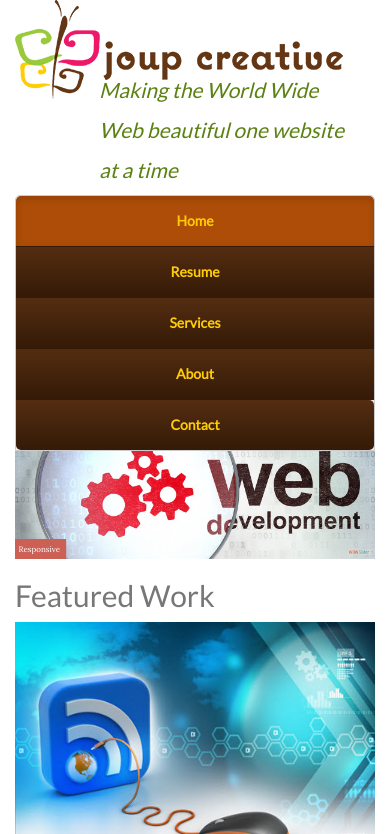
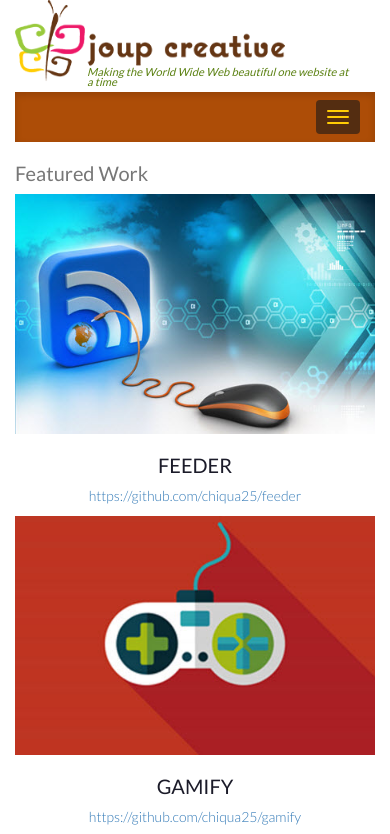
Before and after one commit to chiqua25/joup-creative, a plain HTML site: page index.html in a window 390 px wide. Shown: the top 834 px of the page. Drawn offline with Linux system fonts and the light colour scheme.

Commit message:
added responsive for different viewport sizes

```diff
--- /dev/null
+++ b/css/portfolio-small.css
@@ -0,0 +1,22 @@
+p.title {
+  padding: 0 20px 0 72px;
+  font-size: 0.7em;
+  line-height: 0.9em;
+  margin: -15px 0 5px 0;
+}
+.header-logo {
+	margin: 0;
+	width: 75%;
+}
+#wowslider-container0 {
+	display: none;
+}
+.nav-justified > li:last-child > a {
+  border-radius: 0 0 5px 5px;
+}
+.text-medium a {
+  font-size: 1em;
+}
+.h2, h2 {
+  font-size: 20px;
+}
--- a/css/style.css
+++ b/css/style.css
@@ -39,7 +39,6 @@ p.title {
 .text-large {
  	font-size: 3em;
  }
-
 
 .nav-justified {
   background-color: #eee;
@@ -83,6 +82,12 @@ p.title {
 }
 
 @media (min-width: 768px) {
+  .h2, h2 {
+    font-size: 25px;
+  }
+  .text-medium a {
+    font-size: 1em;
+  }
   .nav-justified {
     max-height: 52px;
   }
@@ -120,12 +125,97 @@ p.title {
   }
 }
 
+
+
+/* Responsive: small mobile devices */
+@media screen and (max-width: 500px) {
+  p.title {
+    padding: 0 20px 0 72px;
+    font-size: 0.8em;
+    color: #5b8112;
+    line-height: 0.9em;
+    margin: -15px 0 5px 0;
+    font-family: 'Lato',sans-serif;
+    font-style: italic;
+  }
+  .header-logo {
+    margin: 0;
+    width: 75%;
+  }
+  .nav-justified > li:last-child > a {
+    border-radius: 0 0 5px 5px;
+  }
+  .text-medium a {
+    font-size: 1em;
+  }
+  .h2, h2 {
+    font-size: 20px;
+  }
+}
+
+@media only screen and (min-width:501px) and (max-width: 767px) {
+  p.title {
+    padding: 0 20px 0 84px;
+    font-size: 0.9em;
+    color: #5b8112;
+    line-height: 1.9em;
+    margin: -20px 0 5px 0;
+    font-family: 'Lato',sans-serif;
+    font-style: italic;
+  }
+  .featured-work {
+    width:50%;
+  }
+  .text-medium a {
+    font-size: 1em;
+  }
+  .h2, h2 {
+    font-size: 25px;
+  }
+}
+
+@media screen and (max-width: 767px) {
+  #wowslider-container0 {
+    display: none !important;
+  }
+  .navbar-toggle {
+    position: relative;
+    float: right;
+    padding: 9px 10px;
+    margin-top: 8px;
+    margin-right: 15px;
+    margin-bottom: 8px;
+    background-color: #542d11;
+    background-image: none;
+    border: 1px solid transparent;
+    border-radius: 4px;
+  }
+  .navbar-toggle .icon-bar {
+    display: block;
+    width: 22px;
+    height: 2px;
+    border-radius: 1px;
+    background-color: #ffcc05;
+  }
+  .navbar-header {
+    background-color: #ad4d07;
+    margin-left: 15px;
+    margin-right: 15px;
+    box-shadow: inset 0 3px 7px rgba(0,0,0,.15);
+  }
+  .container-fluid>.navbar-collapse, .container-fluid>.navbar-header, .container>.navbar-collapse, .container>.navbar-header {
+      margin-right: -15px;
+      margin-left: -15px;
+  }
+}
+
 /* Responsive: Portrait tablets and up */
 @media screen and (min-width: 768px) {
   /* Remove the padding we set earlier */
   .masthead,
   .marketing,
-  .footer {
+  .footer,
+  .navbar-collapse {
     padding-right: 0;
     padding-left: 0;
   }
--- a/index.html
+++ b/index.html
@@ -36,10 +36,16 @@
               Making the World Wide Web beautiful one website at a time
           </p>
         </div>
-
-        <!-- <div class="col-md-6"><img class="pull-right header-logo img-responsive" src="images/joulogo.jpg" alt="Janice headshot"></div> -->
+        <div class="navbar-header">
+            <button type="button" class="navbar-toggle collapsed" data-toggle="collapse" data-target="#nav-portfolio">
+                <span class="sr-only">Toggle navigation</span>
+                <span class="icon-bar"></span>
+                <span class="icon-bar"></span>
+                <span class="icon-bar"></span>
+            </button>
+        </div>
       </header>
-      <nav>
+      <div class="collapse navbar-collapse" id="nav-portfolio">
           <ul class="nav nav-justified">
             <li class="active"><a href="index.html">Home</a></li>
             <li><a href="#">Resume</a></li>
@@ -47,7 +53,7 @@
             <li><a href="#">About</a></li>
             <li><a href="#">Contact</a></li>
           </ul>
-        </nav>
+      </div>
 
       <!-- horizontal rule -->
 <!--       <div class="row">
@@ -88,40 +94,43 @@
 
       <!-- featured work content first row -->
       <div class="row text-center">
-        <div class="col-md-4">
+        <div class="featured-work col-xs-12 col-sm-4 col-md-4">
           <img class="img-responsive" src="images/feederimage.jpg" alt="image of RSS feed">
           <h2 class="text-uppercase">Feeder</h2>
           <p class="text-medium"><a href="https://github.com/chiqua25/feeder">https://github.com/chiqua25/feeder</a></p>
         </div>
-        <div class="col-md-4">
+        <div class="featured-work col-xs-12 col-sm-4 col-md-4">
           <img class="img-responsive" src="images/gameimage.jpg" alt="image of arcade game controller">
           <h2 class="text-uppercase">Gamify</h2>
           <p class="text-medium"><a href="https://github.com/chiqua25/gamify">https://github.com/chiqua25/gamify</a></p>
         </div>
-        <div class="col-md-4">
+        <div class="clearfix visible-xs-block"></div>
+        <div class="featured-work col-xs-12 col-sm-4 col-md-4">
           <img class="img-responsive" src="images/mapimage.jpg" alt="image of map">
           <h2 class="text-uppercase">Mapper</h2>
           <p class="text-medium"><a href="https://github.com/chiqua25/mapper">https://github.com/chiqua25/mapper</a></p>
+        </div>
+        <div class="featured-work col-xs-12 col-sm-4 col-md-4">
+          <img class="img-responsive" src="images/optimizeimage.jpg" alt="image of RSS feed">
+          <h2 class="text-uppercase">Optimizer</h2>
+          <p class="text-medium"><a href="https://github.com/chiqua25/optimizer">https://github.com/chiqua25/optimizer</a></p>
+        </div>
+        <div class="clearfix visible-xs-block"></div>
+        <div class="featured-work col-xs-12 col-sm-4 col-md-4">
+          <img class="img-responsive" src="images/portfolioimage.jpg" alt="image of arcade game controller">
+          <h2 class="text-uppercase">Portfolio</h2>
+          <p class="text-medium"><a href="https://github.com/chiqua25/portfolio">https://github.com/chiqua25/portfolio</a></p>
+        </div>
+        <div class="featured-work col-xs-12 col-sm-4 col-md-4">
+          <img class="img-responsive" src="images/resumeimage.jpg" alt="image of map">
+          <h2 class="text-uppercase">Resume</h2>
+          <p class="text-medium"><a href="https://github.com/chiqua25/resume">https://github.com/chiqua25/resume</a></p>
         </div>
       </div>
 
       <!-- featured work content second row -->
       <div class="row text-center">
-        <div class="col-md-4">
-          <img class="img-responsive" src="images/optimizeimage.jpg" alt="image of RSS feed">
-          <h2 class="text-uppercase">Optimizer</h2>
-          <p class="text-medium"><a href="https://github.com/chiqua25/optimizer">https://github.com/chiqua25/optimizer</a></p>
-        </div>
-        <div class="col-md-4">
-          <img class="img-responsive" src="images/portfolioimage.jpg" alt="image of arcade game controller">
-          <h2 class="text-uppercase">Portfolio</h2>
-          <p class="text-medium"><a href="https://github.com/chiqua25/portfolio">https://github.com/chiqua25/portfolio</a></p>
-        </div>
-        <div class="col-md-4">
-          <img class="img-responsive" src="images/resumeimage.jpg" alt="image of map">
-          <h2 class="text-uppercase">Resume</h2>
-          <p class="text-medium"><a href="https://github.com/chiqua25/resume">https://github.com/chiqua25/resume</a></p>
-        </div>
+
       </div>
 
 <!--
```
Lines whose indentation alone changed are shown as unchanged.
